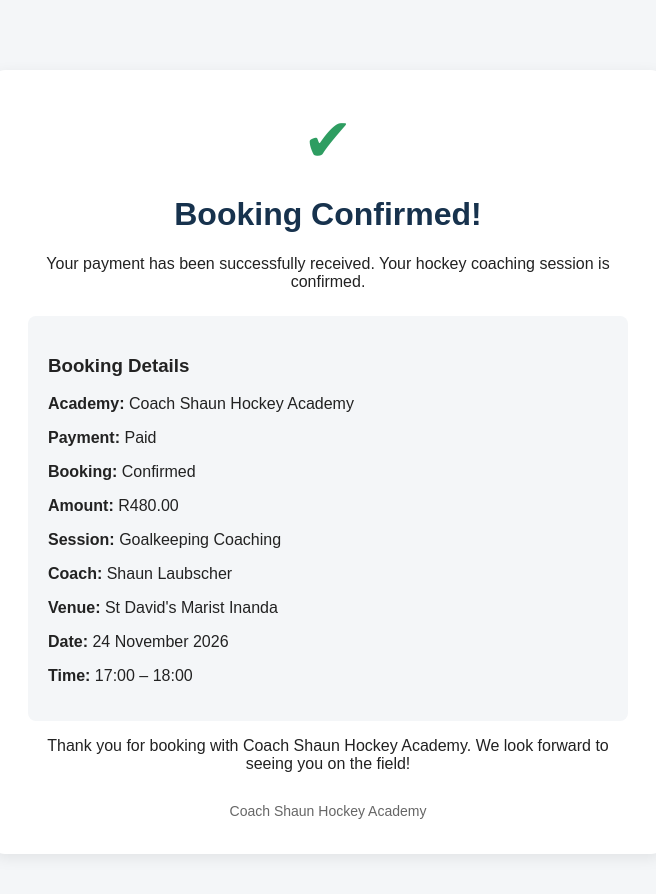
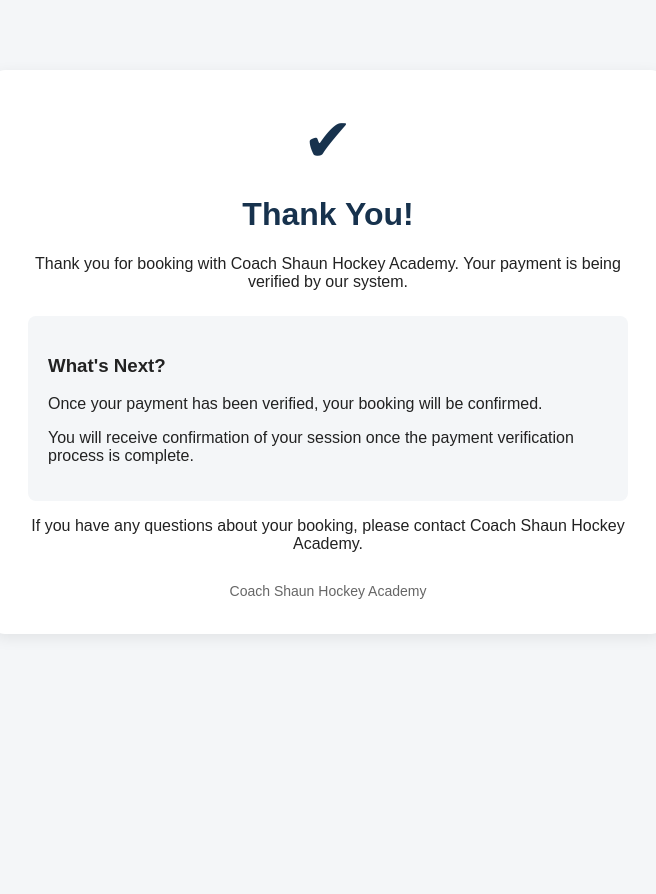
Before and after one commit to coachshaunhockey/coach-shaun-hockey-academy, a plain HTML site: page index.html in a window 1280 px wide. Shown: the whole page, without its empty margins (312-968 px from the left). After the commit the page ends 800 px from the top, so only its background shows below. Drawn offline with Linux system fonts and the light colour scheme.

Commit message:
Update index.html

```diff
--- a/index.html
+++ b/index.html
@@ -3,7 +3,7 @@
 <head>
   <meta charset="UTF-8">
   <meta name="viewport" content="width=device-width, initial-scale=1.0">
-  <title>Booking Confirmed - Coach Shaun Hockey Academy</title>
+  <title>Thank You - Coach Shaun Hockey Academy</title>
 
   <style>
     body {
@@ -26,7 +26,7 @@
 
     .success {
       font-size: 60px;
-      color: #2e9d61;
+      color: #17324d;
     }
 
     h1 {
@@ -55,40 +55,32 @@
 
     <div class="success">&#10004;</div>
 
-    <h1>Booking Confirmed!</h1>
+    <h1>Thank You!</h1>
 
     <p>
-      Your payment has been successfully received.
-      Your hockey coaching session is confirmed.
+      Thank you for booking with Coach Shaun Hockey Academy.
+      Your payment is being verified by our system.
     </p>
 
     <div class="details">
 
-      <h3>Booking Details</h3>
+      <h3>What's Next?</h3>
 
-      <p><strong>Academy:</strong> Coach Shaun Hockey Academy</p>
+      <p>
+        Once your payment has been verified, your booking
+        will be confirmed.
+      </p>
 
-      <p><strong>Payment:</strong> Paid</p>
-
-      <p><strong>Booking:</strong> Confirmed</p>
-
-      <p><strong>Amount:</strong> R480.00</p>
-
-      <p><strong>Session:</strong> Goalkeeping Coaching</p>
-
-      <p><strong>Coach:</strong> Shaun Laubscher</p>
-
-      <p><strong>Venue:</strong> St David's Marist Inanda</p>
-
-      <p><strong>Date:</strong> 24 November 2026</p>
-
-      <p><strong>Time:</strong> 17:00 – 18:00</p>
+      <p>
+        You will receive confirmation of your session
+        once the payment verification process is complete.
+      </p>
 
     </div>
 
     <p>
-      Thank you for booking with Coach Shaun Hockey Academy.
-      We look forward to seeing you on the field!
+      If you have any questions about your booking,
+      please contact Coach Shaun Hockey Academy.
     </p>
 
     <div class="footer">
```
